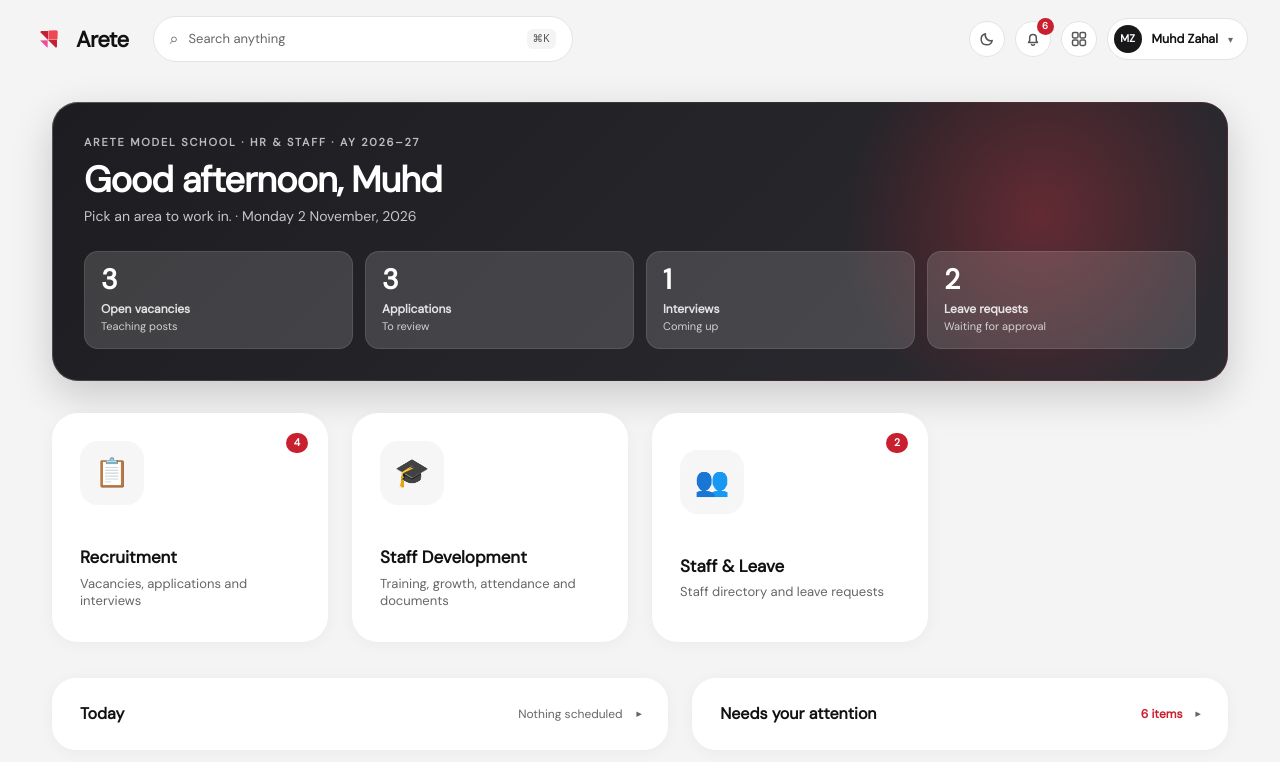
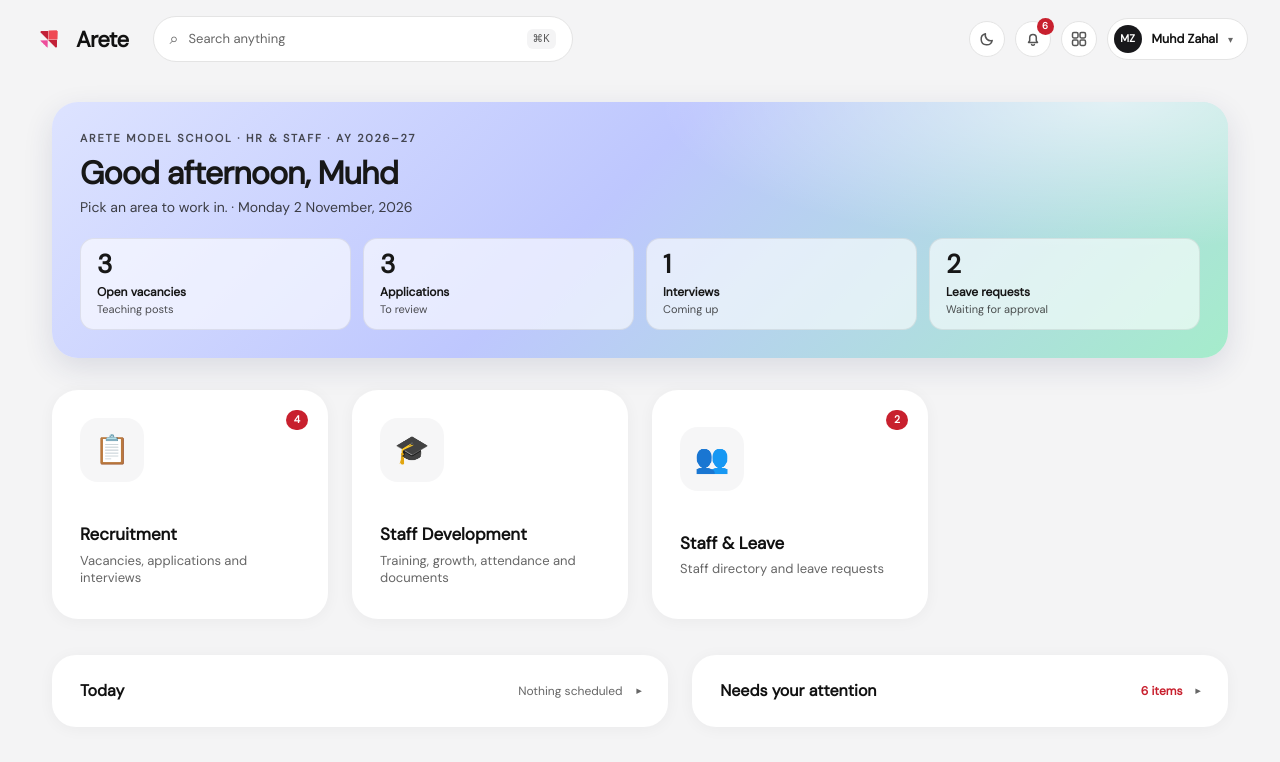
Before and after one commit to ZAHAL59/arete-sms_1, a React (Vite) app: page /hr in a window 1280 px wide. Shown: the top 762 px of the page. Built offline with nearby package versions, Linux system fonts and the light colour scheme.

Commit message:
Your commit message here

```diff
--- a/src/components/shell/HubHome.jsx
+++ b/src/components/shell/HubHome.jsx
@@ -15,15 +15,15 @@ export default function HubHome({ portal, firstName, prompt, pulse, apps, badges
   return (
     <div className="max-w-[1240px] mx-auto px-4 sm:px-6 lg:px-8 pt-4 sm:pt-6 pb-14">
       {/* Arete banner */}
-      <div className="arete-hero rounded-[22px] sm:rounded-[26px] p-5 sm:p-8 mb-6 sm:mb-8 text-white shadow-[0_14px_40px_rgba(0,0,0,.18)]">
-        <div className="text-[11px] font-bold uppercase tracking-[1.8px] text-white/70">{st.school || 'Arete Model School'} · {portal.name} · AY {st.year || '2026–27'}</div>
-        <h1 className="text-[26px] sm:text-[36px] font-extrabold tracking-tight leading-tight mt-1.5">{greeting()}, {firstName}</h1>
-        <div className="text-[14px] text-white/75 mt-1">{prompt} · {dateStr}</div>
-        <div className="grid grid-cols-2 lg:grid-cols-4 gap-2.5 sm:gap-3 mt-5 sm:mt-6">{pulse.map(t => (
-          <button key={t.label} onClick={t.run} className="arete-stat text-left bg-white/15 border border-white/10 rounded-[14px] px-3.5 sm:px-4 py-3 sm:py-3.5 text-white cursor-pointer hover:bg-white/25 transition-colors">
-            <div className="text-[24px] sm:text-[28px] font-extrabold leading-none">{t.value}</div>
-            <div className="text-[12px] text-white/85 mt-1.5 font-semibold">{t.label}</div>
-            <div className="text-[11px] text-white/75">{t.note}</div>
+      <div className="arete-hero rounded-[22px] sm:rounded-[26px] p-5 sm:p-7 mb-6 sm:mb-8 shadow-[0_10px_30px_rgba(30,40,90,.12)]">
+        <div className="text-[11px] font-bold uppercase tracking-[1.8px] opacity-75">{st.school || 'Arete Model School'} · {portal.name} · AY {st.year || '2026–27'}</div>
+        <h1 className="text-[26px] sm:text-[32px] font-extrabold tracking-tight leading-tight mt-1.5">{greeting()}, {firstName}</h1>
+        <div className="text-[14px] opacity-80 mt-1">{prompt} · {dateStr}</div>
+        <div className="grid grid-cols-2 lg:grid-cols-4 gap-2.5 sm:gap-3 mt-5">{pulse.map(t => (
+          <button key={t.label} onClick={t.run} className="arete-stat text-left rounded-[14px] px-3.5 sm:px-4 py-3 cursor-pointer transition-colors">
+            <div className="text-[24px] sm:text-[26px] font-extrabold leading-none">{t.value}</div>
+            <div className="text-[12px] mt-1.5 font-semibold">{t.label}</div>
+            <div className="text-[11px] opacity-75">{t.note}</div>
           </button>))}
         </div>
       </div>
--- a/src/components/shell/Page.jsx
+++ b/src/components/shell/Page.jsx
@@ -10,6 +10,6 @@ export default function Page({ title, subtitle, children }) {
 }
 export const TwoCol = ({ children, className = '' }) => <div className={`grid grid-cols-1 xl:grid-cols-[1.45fr_1fr] gap-4 sm:gap-6 ${className}`}>{children}</div>;
 export const TwoColTop = ({ children, className = '' }) => <div className={`grid grid-cols-1 xl:grid-cols-[1.45fr_1fr] gap-4 sm:gap-6 items-start ${className}`}>{children}</div>;
-export const TileGrid = ({ children }) => <div className="grid grid-cols-2 gap-3 sm:gap-5">{children}</div>;
+export const TileGrid = ({ children }) => <div className="grid grid-cols-2 gap-3 sm:gap-4">{children}</div>;
 export const todayLabel = () => new Date().toLocaleDateString('en-IN', { weekday: 'short', day: 'numeric', month: 'short' }).toUpperCase().replace(',', ' ·');
 export const plural = (n, one, many) => `${n} ${n === 1 ? one : (many || one + 's')}`;
--- a/src/components/shell/PortalHub.jsx
+++ b/src/components/shell/PortalHub.jsx
@@ -54,7 +54,8 @@ export default function PortalHub({ portalId, apps, nav, overviews, badges = {},
     return () => { document.body.style.overflow = prev; document.removeEventListener('keydown', key); };
   }, [drawer, closeDrawer]);
   // after moving to another page, don't leave focus on an element that no longer exists
-  useEffect(() => { if (!document.activeElement || document.activeElement === document.body) mainRef.current?.focus({ preventScroll: true }); }, [app?.id, page]);
+  const firstRun = useRef(true);
+  useEffect(() => { if (firstRun.current) { firstRun.current = false; return; } if (!document.activeElement || document.activeElement === document.body) mainRef.current?.focus({ preventScroll: true }); }, [app?.id, page]);
 
   const items = useMemo(() => [
     { id: 'home', group: 'Pages', icon: '⌂', label: `${portal.name} home`, hint: 'All areas', run: goHome },
--- a/src/index.css
+++ b/src/index.css
@@ -15,19 +15,26 @@ html,body,#root{height:100%;font-family:'DM Sans',sans-serif;-webkit-font-smooth
   body, #root { background: #fff !important; }
 }
 
-/* ── The big "hero" cards: dark ink with a soft crimson light streak and hairline edges.
-      (Idea: 21st.dev "Glowing Card".) Red stays an accent — about a tenth of the card, not the whole of it. ── */
-.arete-hero { position:relative; overflow:hidden; isolation:isolate; background:linear-gradient(135deg,#1D1D21 0%,#2B2B31 100%); }
-.arete-hero::before { content:""; position:absolute; z-index:-1; right:-6%; top:-60%; width:44%; height:200%; transform:rotate(18deg); pointer-events:none;
-  background:radial-gradient(closest-side, rgba(214,48,62,.34), rgba(200,32,46,.10) 55%, transparent 76%); }
-.arete-hero::after { content:""; position:absolute; inset:0; border-radius:inherit; padding:1px; pointer-events:none;
-  background:linear-gradient(135deg, rgba(255,255,255,.26), rgba(255,255,255,.03) 55%, rgba(214,48,62,.30));
-  -webkit-mask:linear-gradient(#000 0 0) content-box, linear-gradient(#000 0 0); -webkit-mask-composite:xor; mask:linear-gradient(#000 0 0) content-box exclude, linear-gradient(#000 0 0); }
+/* ── The "hero" cards (home banner, Overview, Careers): soft periwinkle → mint with ink text.
+      Palette from the 21st.dev "Respec" theme (secondary #BEC7FE, chart mint #72E3AD, foreground #171717). No red. ── */
+.arete-hero { position:relative; overflow:hidden; isolation:isolate; color:#171717; background:linear-gradient(135deg,#DDE3FF 0%,#BEC7FE 46%,#A5ECCB 100%); }
+.arete-hero::before { content:""; position:absolute; inset:0; z-index:-1; pointer-events:none; background:radial-gradient(60% 90% at 90% 0%, rgba(255,255,255,.62), transparent 64%); }
+.arete-stat { background:rgba(255,255,255,.62); border:1px solid rgba(23,23,23,.08); color:#171717; }
+.arete-stat:hover { background:rgba(255,255,255,.85); }
+.arete-btn { background:rgba(255,255,255,.62); color:#171717; border:1px solid rgba(23,23,23,.16); }
+.arete-btn:hover { background:rgba(255,255,255,.9); }
+.arete-btn-primary { background:#171717; color:#fff; border:1px solid #171717; }
+.arete-btn-primary:hover { background:#2B2B31; }
+.arete-track { background:rgba(23,23,23,.12); }
+.arete-fill { background:#171717; }
 
 /* ── Accessibility ── */
 :focus-visible { outline: 2px solid #18181B; outline-offset: 2px; border-radius: 4px; }
 html.dark :focus-visible { outline-color: #F2F2F4; }
 [tabindex="-1"]:focus { outline: none; }
+/* the scrollable page area: only a faint inset ring, and only for keyboard users */
+main[tabindex="0"]:focus:not(:focus-visible) { outline: none; }
+main[tabindex="0"]:focus-visible { outline: 2px solid rgba(113,113,122,.55); outline-offset: -3px; border-radius: 16px; }
 @media (prefers-reduced-motion: reduce) {
   *, *::before, *::after { animation-duration: .01ms !important; animation-iteration-count: 1 !important; transition-duration: .01ms !important; scroll-behavior: auto !important; }
 }
--- a/src/pages/careers/CareersPage.jsx
+++ b/src/pages/careers/CareersPage.jsx
@@ -30,12 +30,12 @@ export default function CareersPage() {
       </header>
 
       <main id="main" tabIndex={-1}>
-      <section className="arete-hero px-6 py-16 text-white">
+      <section className="arete-hero px-6 py-16">
         <div className="max-w-4xl mx-auto">
-          <div className="text-[12px] font-bold uppercase tracking-widest text-white/60 mb-3">Arete Model School · Kozhikode, Kerala · CBSE Affiliated · Estd. 2015</div>
+          <div className="text-[12px] font-bold uppercase tracking-widest opacity-75 mb-3">Arete Model School · Kozhikode, Kerala · CBSE Affiliated · Estd. 2015</div>
           <h1 className="text-[40px] font-extrabold tracking-tight leading-tight mb-3">Build Your Career at Arete</h1>
-          <p className="text-[15.5px] text-white/80 leading-relaxed max-w-xl mb-8">Join a school that believes in excellence, innovation, and the holistic development of every child — and every educator.</p>
-          <div className="flex gap-8 flex-wrap">{[[active.length, 'Open Positions'], ['842', 'Students'], ['40+', 'Staff Members'], ['2015', 'Established']].map(([v, l]) => <div key={l}><div className="text-[28px] font-extrabold leading-none">{v}</div><div className="text-[11.5px] text-white/65 mt-1">{l}</div></div>)}</div>
+          <p className="text-[15.5px] opacity-80 leading-relaxed max-w-xl mb-8">Join a school that believes in excellence, innovation, and the holistic development of every child — and every educator.</p>
+          <div className="flex gap-8 flex-wrap">{[[active.length, 'Open Positions'], ['842', 'Students'], ['40+', 'Staff Members'], ['2015', 'Established']].map(([v, l]) => <div key={l}><div className="text-[28px] font-extrabold leading-none">{v}</div><div className="text-[11.5px]/65 mt-1">{l}</div></div>)}</div>
         </div>
       </section>
 
```
Also changed, not shown: src/components/shell/widgets.jsx (+9 -9 lines), src/dark.css (+14 -6 lines).
